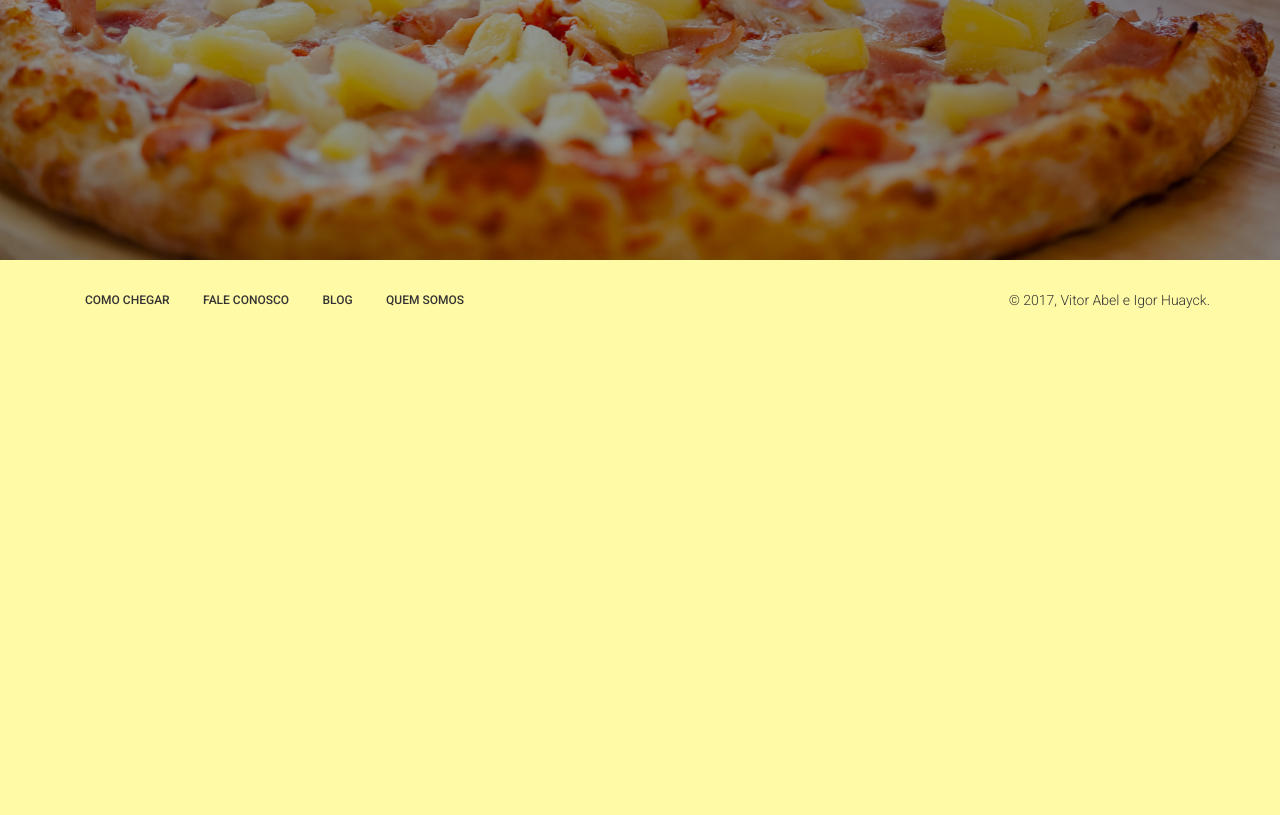
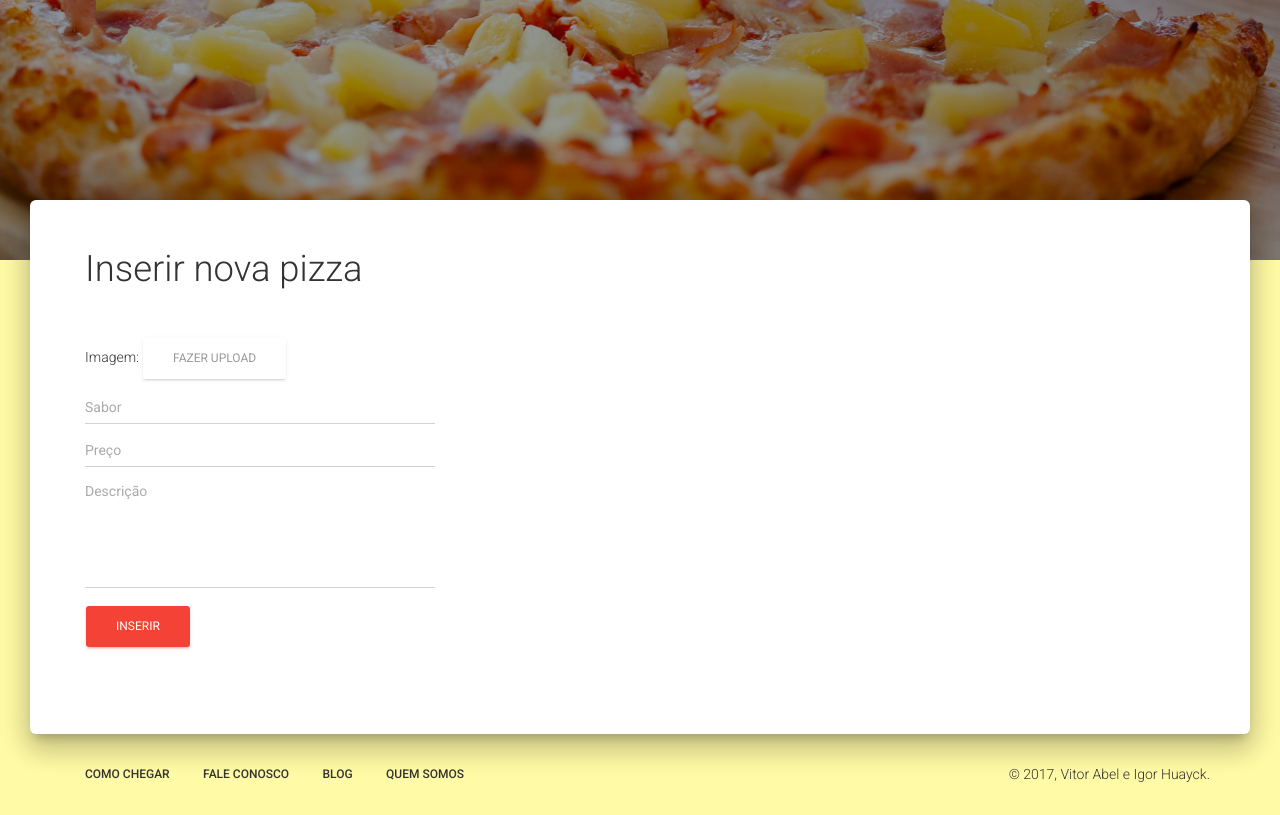
Before and after one commit to DarksunTeam/SisPizza, a web app: page /formulario.html in a window 1280 px wide. Shown: the part 460-1275 px from the top of the page. Before the commit the page ends 768 px from the top, so only its background shows below. Run offline with its HTML, style and script files only (its server is not run), Linux system fonts and the light colour scheme; data that the repository does not hold is empty; some libraries are stand-ins or nearby versions.

Commit message:
Formulário
Criada página de formulário, pequenas alterações no CSS

```diff
--- a/WebContent/assets/csspizza/material-kit.css
+++ b/WebContent/assets/csspizza/material-kit.css
@@ -1191,6 +1191,7 @@ output {
   padding: 7px 0;
   font-size: 14px;
   line-height: 1.42857;
+
 }
 
 @media screen and (-webkit-min-device-pixel-ratio: 0) {
@@ -1421,7 +1422,7 @@ output {
 }
 .form-group.is-focused .form-control {
   outline: none;
-  background-image: linear-gradient(#9c27b0, #9c27b0), linear-gradient(#D2D2D2, #D2D2D2);
+  background-image: linear-gradient(#f44336, #f44336), linear-gradient(#D2D2D2, #D2D2D2);
   background-size: 100% 2px, 100% 1px;
   box-shadow: none;
   transition-duration: 0.3s;
--- a/WebContent/formulario.html
+++ b/WebContent/formulario.html
@@ -94,6 +94,23 @@
 		</div>
 	</div>
 <!--Início do formulário-->
+<div class="main main-raised">
+	<div class="section section-basic">
+		<div class="container">
+			<div class="col-sm-4">
+				<div class="form-group">
+					<h2>Inserir nova pizza</h2><br>
+					Imagem:  <button class="btn btn-white">Fazer upload</button>
+					<input type="text" value="" placeholder="Sabor" class="form-control" />
+					<input type="text" value="" placeholder="Preço" class="form-control" />
+					<textarea class="form-control" placeholder="Descrição" rows="5"></textarea>
+					<button class="btn btn-danger">Inserir</button>
+				</div>
+			</div>
+		</div>
+	</div>
+</div>
+
 
 <!--Fim do formulário-->
 
```
